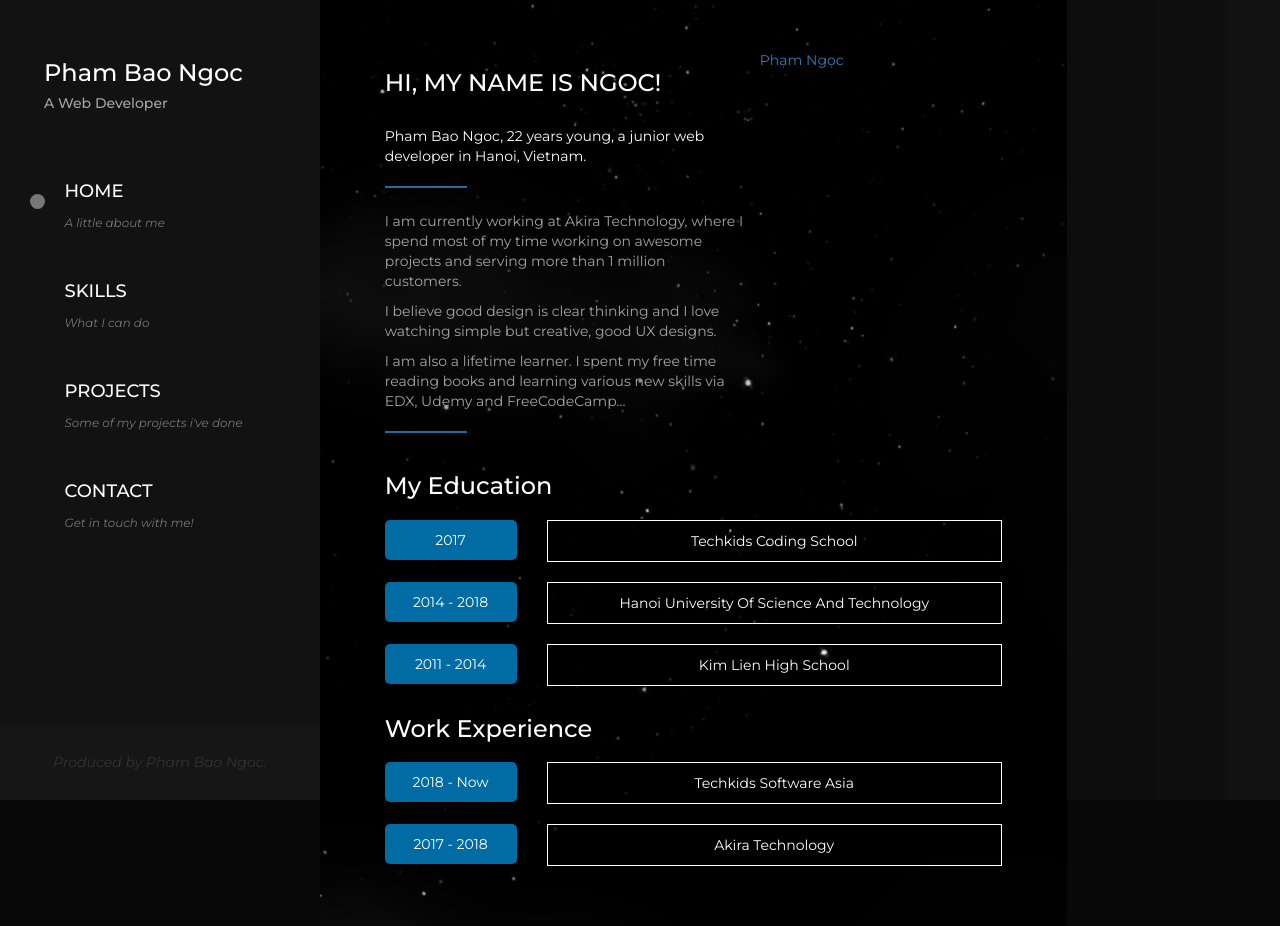
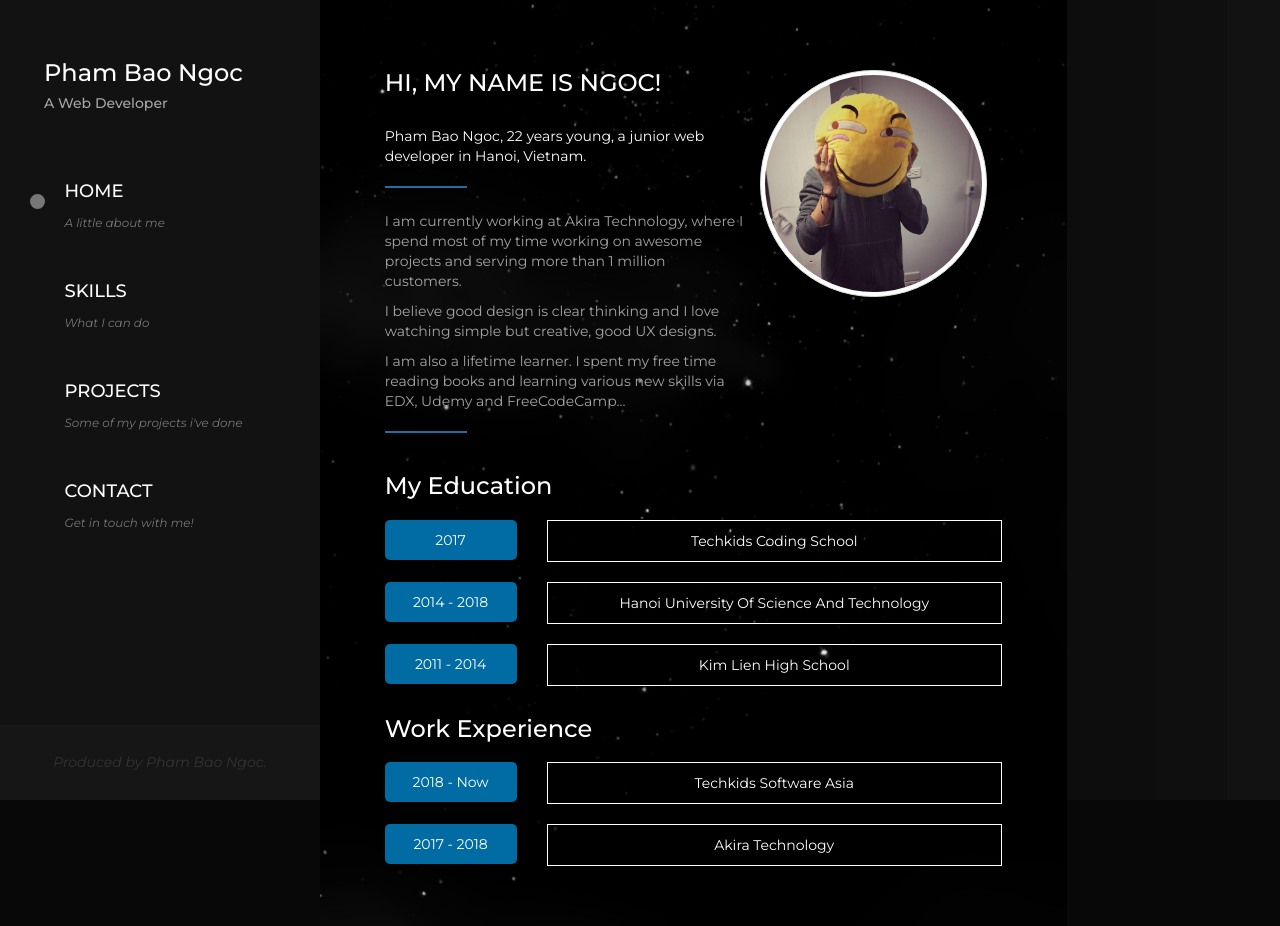
Before and after one commit to ppppbn/my-portfolio, a PHP site: page /index.html in a window 1280 px wide. Run offline with PHP 8.4, Linux system fonts and the light colour scheme; some libraries are stand-ins or nearby versions.

Commit message:
Fix profile avatar in big screen

```diff
--- a/assets/style.css
+++ b/assets/style.css
@@ -176,6 +176,8 @@ body {
 .content-outer-container .content-outer__avatar-container img {
   width: 100%;
   margin-top: 20px;
+  border-radius: 50%;
+  display: inline-block;
 }
 .content-skill .content-skill__title-container {
   background: #006ca3;
--- a/assets/style.less
+++ b/assets/style.less
@@ -206,6 +206,8 @@ body {
     img {
       width: 100%;
       margin-top: 20px;
+      border-radius: 50%;
+      display: inline-block;
     }
   }
 }
--- a/index.html
+++ b/index.html
@@ -14,7 +14,6 @@
   <script src="./bower_components/angular-animate/angular-animate.js"></script>
   <script src="https://code.jquery.com/jquery-3.3.1.min.js"></script>
   <script src="https://maxcdn.bootstrapcdn.com/bootstrap/3.3.7/js/bootstrap.min.js"></script>
-  <script type="text/javascript" src="https://platform.linkedin.com/badges/js/profile.js"></script>
   <script src="./configs/variables.js"></script>
   <script src="./app/app.module.js"></script>
   <script src="./app/app.controller.js"></script>
@@ -132,8 +131,8 @@
               <!-- Home -->
               <div class="col-md-10 col-xs-12 col-md-offset-1 ng-animation mobile-home-container" ng-show="screenState === 'home'">
                 <div class="col-md-12 col-md-offset-0 col-xs-10 col-xs-offset-1 custom-no-padding">
-                  <div class="col-xs-12 custom-no-padding">
-                    <div class="col-sm-7 col-xs-12 custom-no-padding content-outer__info-container">
+                  <div class="col-xs-12 custom-no-padding custom-display-flex-no-mobile">
+                    <div class="col-lg-7 col-md-6 col-xs-12 custom-no-padding content-outer__info-container vertical-center">
                       <div>
                         <h3 class="text-uppercase">Hi, my name is Ngoc!</h3>
                         <p class="text-white">Pham Bao Ngoc, 22 years young, a junior web developer in Hanoi, Vietnam.</p>
@@ -146,9 +145,8 @@
                         <hr>
                       </div>
                     </div>
-                    <div class="col-sm-5 hidden-xs content-outer__avatar-container">
-                      <div class="LI-profile-badge"  data-version="v1" data-size="medium" data-locale="en_US" data-type="vertical" data-theme="dark" data-vanity="ppppbn"><a class="LI-simple-link" href='https://vn.linkedin.com/in/ppppbn?trk=profile-badge'>Phạm Ngọc</a></div>
-                      <!-- <img class="thumbnail" src="./assets/img/avatar.jpg"> -->
+                    <div class="col-lg-5 col-md-6 hidden-xs content-outer__avatar-container">
+                      <img class="thumbnail" src="./assets/img/avatar.jpg">
                     </div>
                   </div>
 
```
Also changed, not shown: assets/img/avatar.jpg, 1 other file.
